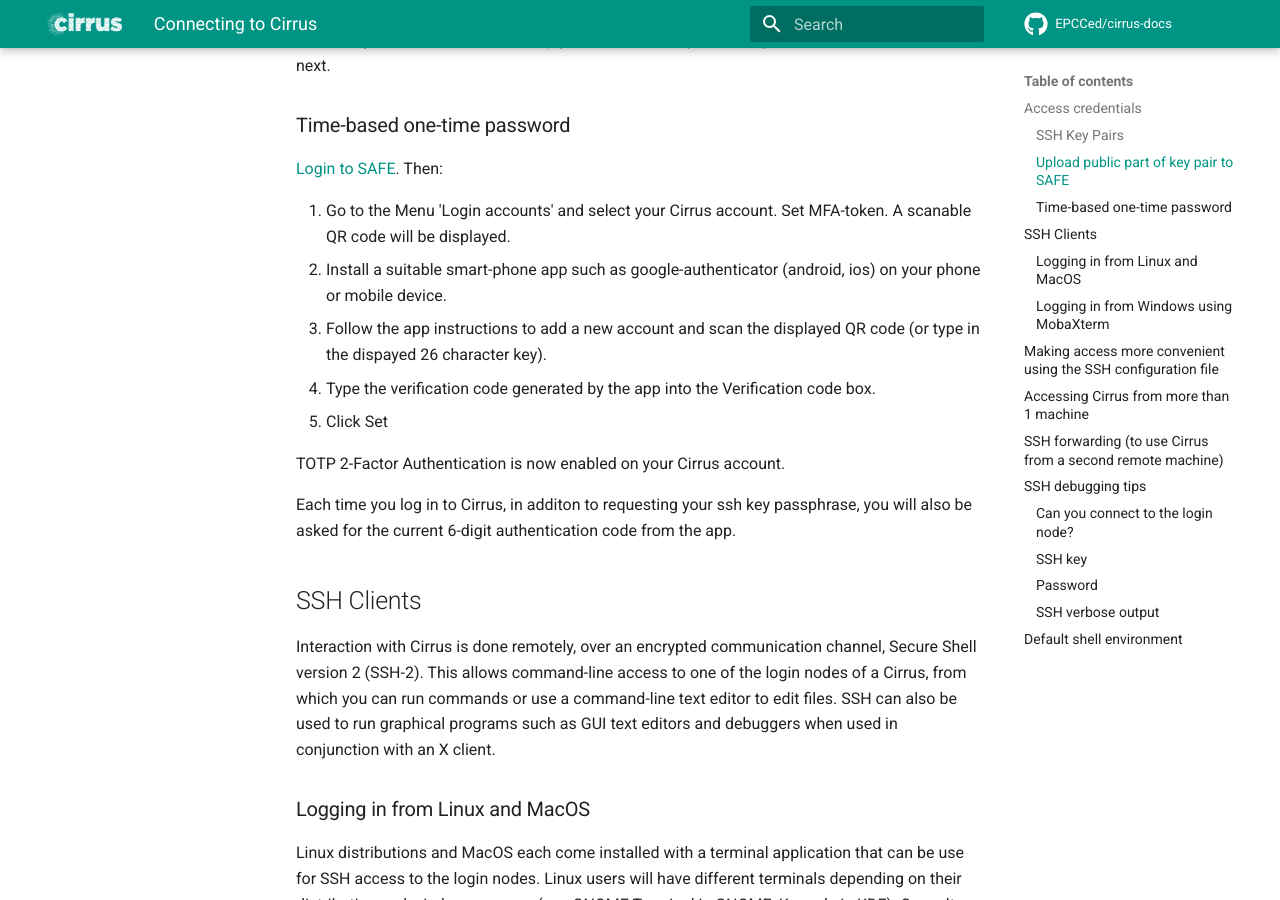
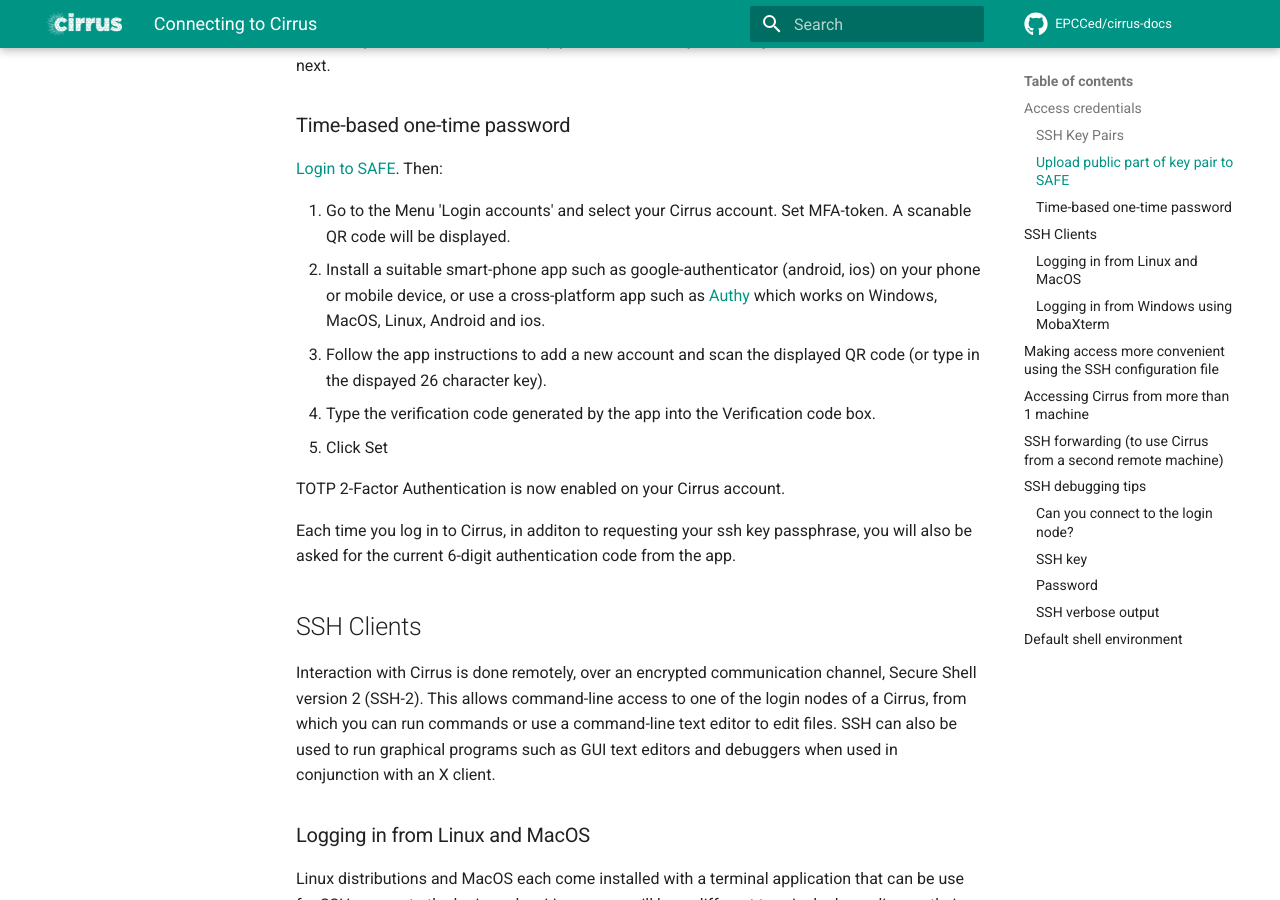
Before and after one commit to EPCCed/cirrus-docs, an MkDocs documentation site: the page built from docs/user-guide/connecting-totp.md, in a window 1280 px wide and 900 px high, scrolled down 1738 px. Built offline with MkDocs 1.6.1 and Material for MkDocs 9.7.7, drawn with Linux system fonts in a browser that asks for light colours; comment, search, counter and statistics services are not loaded.

Commit message:
Add info on Authy cross platform TOTP

```diff
--- a/docs/user-guide/connecting-totp.md
+++ b/docs/user-guide/connecting-totp.md
@@ -81,7 +81,7 @@ also need to set up your TBOT before you can log into Cirrus. We cover this next
 [Login to SAFE](https://safe.epcc.ed.ac.uk/). Then:
 
 1. Go to the Menu 'Login accounts' and select your Cirrus account.  Set MFA-token. A scanable QR code will be displayed.
-2. Install a suitable smart-phone app such as google-authenticator (android, ios) on your phone or mobile device.
+2. Install a suitable smart-phone app such as google-authenticator (android, ios) on your phone or mobile device, or use a cross-platform app such as [Authy](https://authy.com/) which works on Windows, MacOS, Linux, Android and ios.
 3. Follow the app instructions to add a new account and scan the displayed QR code (or type in the dispayed 26 character key).
 4. Type the verification code generated by the app into the Verification code box.
 5. Click Set
```
